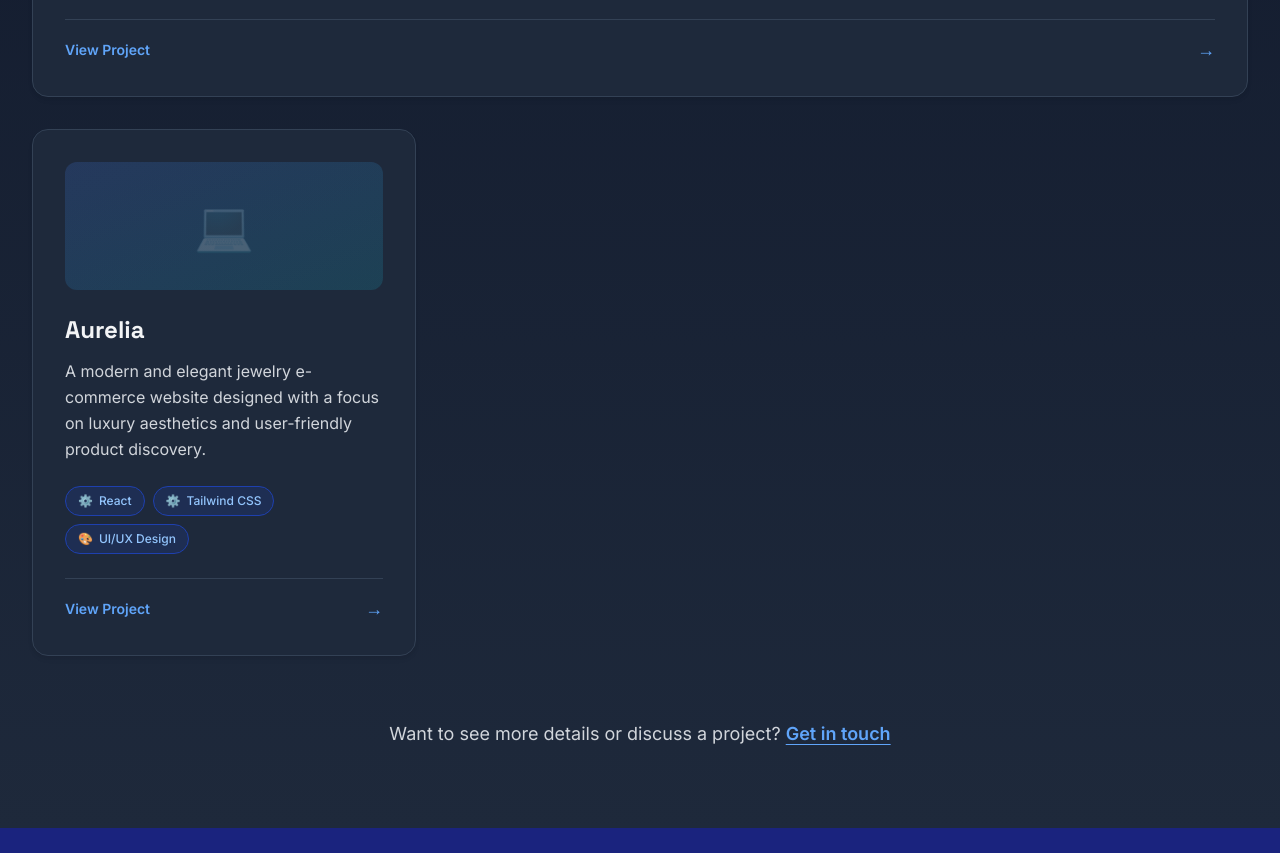
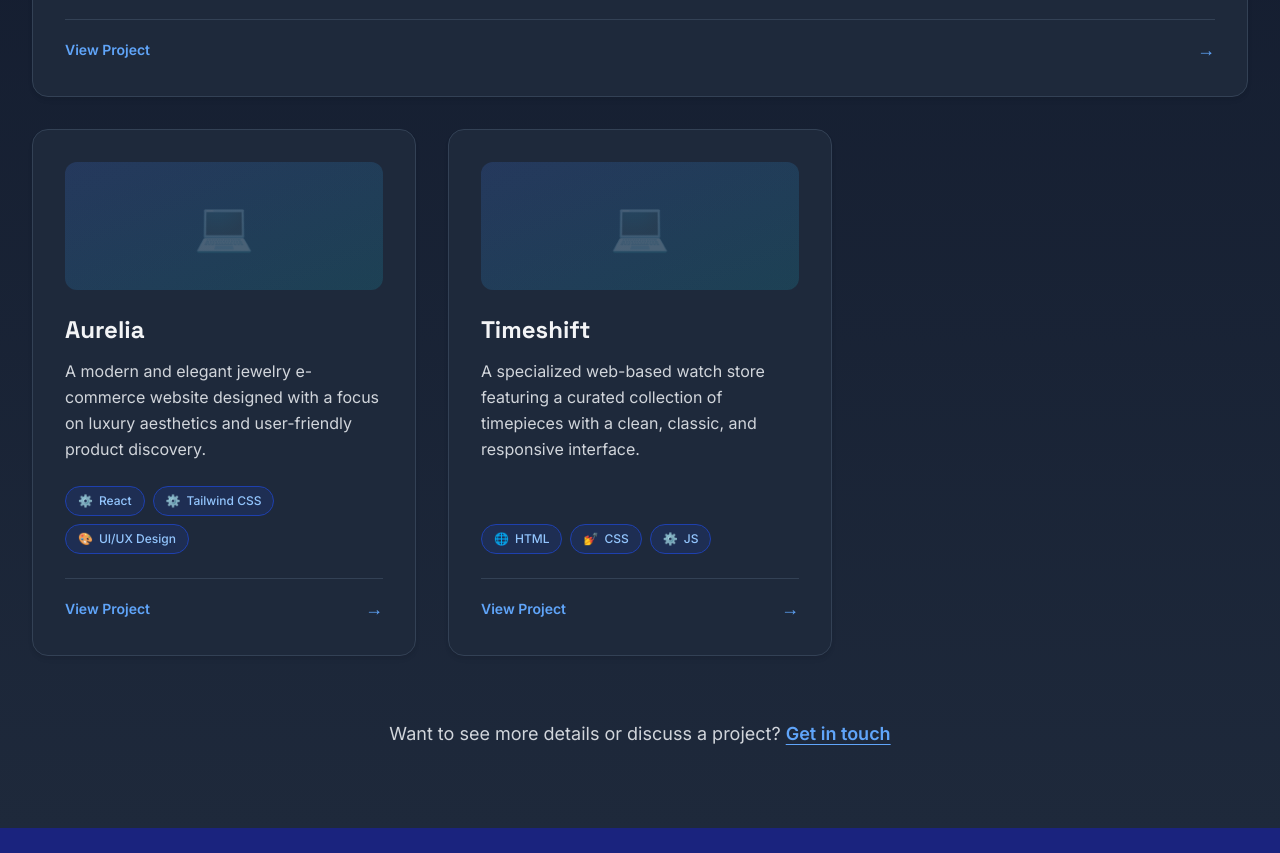
Before and after one commit to Dashersd/blog, a Next.js app: page /projects in a window 1280 px wide. Shown: the part 680-1533 px from the top of the page. Built offline with nearby package versions, Linux system fonts and the light colour scheme.

Commit message:
Add Timeshift watch store project

```diff
--- a/app/projects/page.tsx
+++ b/app/projects/page.tsx
@@ -19,6 +19,11 @@ export default function ProjectsPage() {
       description: 'A modern and elegant jewelry e-commerce website designed with a focus on luxury aesthetics and user-friendly product discovery.',
       technologies: ['React', 'Tailwind CSS', 'UI/UX Design'],
       link: 'https://aurelia-sigma.vercel.app',
+    },
+    {
+      title: 'Timeshift',
+      description: 'A specialized web-based watch store featuring a curated collection of timepieces with a clean, classic, and responsive interface.',
+      technologies: ['HTML', 'CSS', 'JS'],
     },
   ];
 
```
